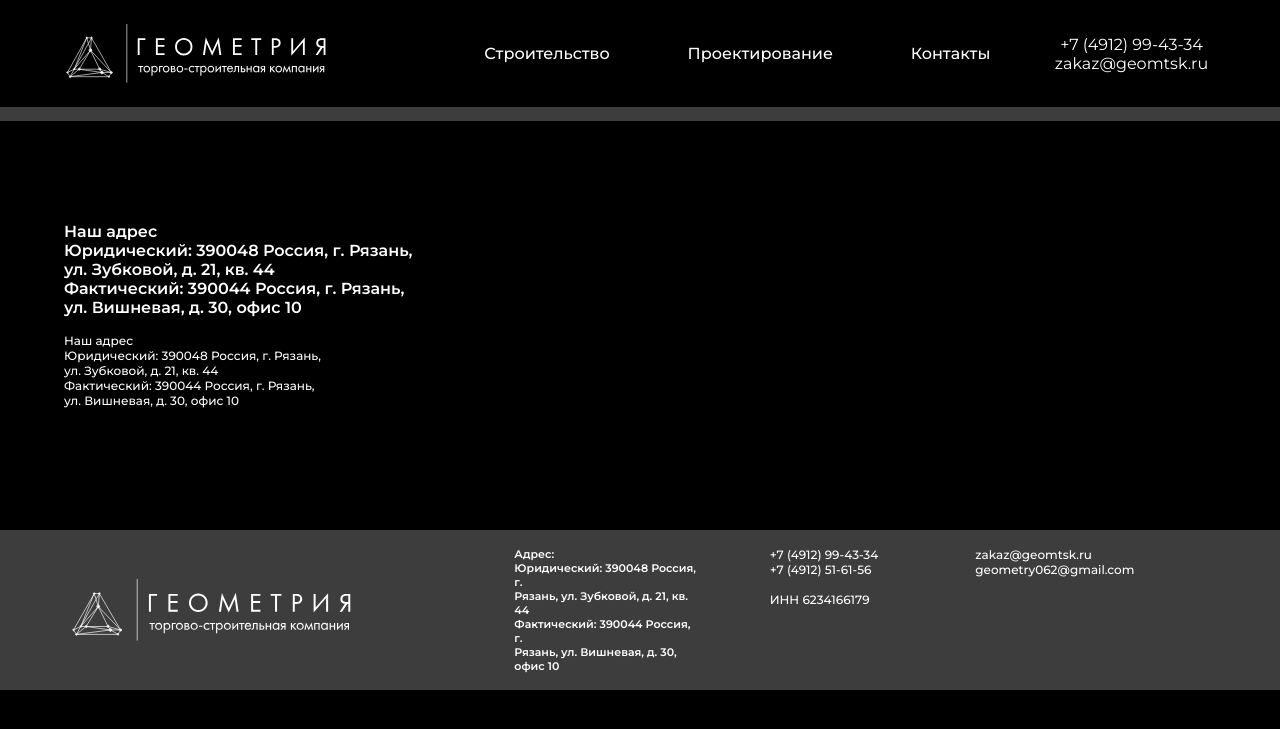
After one commit to Li18ko/Website-of-the-construction-company, a PHP site: page /contacts.php in a window 1280 px wide. The commit adds this page. Shown: the top 729 px of the page. Run offline with PHP 8.4, Linux system fonts and the light colour scheme.

Commit message:
главная страница готова, футер и шапка в отдельных файлах, начала раздел Контакты

```diff
--- /dev/null
+++ b/contacts.php
@@ -0,0 +1,46 @@
+<!DOCTYPE html>
+
+<html lang="en">
+
+  <head>
+    <meta charset="UTF-8" />
+    <title>Контакты</title>
+    <meta name="viewport" content="width=device-width, initial-scale=1.0" />
+    <link rel="stylesheet" href="styles.css" />
+    <link rel="preconnect" href="https://fonts.googleapis.com">
+    <link rel="preconnect" href="https://fonts.gstatic.com" crossorigin>
+    <link href="https://fonts.googleapis.com/css2?family=Montserrat:ital,wght@0,100..900;1,100..900&display=swap" rel="stylesheet">
+  </head>
+
+  <body>
+    <?php include 'header.html'; ?>
+    <main>
+      <div class="contacts">
+        <div class="contacts_up">
+            <div class="contacts_up_left">
+                <div class="contacts_up_left_up">
+                    <p>Наш адрес <br>
+                    Юридический: 390048 Россия, г. Рязань, <br>
+                    ул. Зубковой, д. 21, кв. 44 <br>
+                    Фактический: 390044 Россия, г. Рязань, <br>
+                    ул. Вишневая, д. 30, офис 10</p>
+                </div>
+                <div class="contacts_up_left_bottom">
+                    <p>Наш адрес <br>
+                    Юридический: 390048 Россия, г. Рязань, <br>
+                    ул. Зубковой, д. 21, кв. 44 <br>
+                    Фактический: 390044 Россия, г. Рязань, <br>
+                    ул. Вишневая, д. 30, офис 10</p>
+                </div>
+            </div>
+            <div class="contacts_up_right">
+
+            </div>
+        </div>
+
+      </div>
+    </main>
+    <?php include 'footer.html'; ?>
+  </body>
+
+</html>
--- /dev/null
+++ b/footer.html
@@ -0,0 +1,40 @@
+<!DOCTYPE html>
+
+<html lang="en">
+
+  <head>
+    <meta charset="UTF-8" />
+    <title>Главная страница</title>
+    <meta name="viewport" content="width=device-width, initial-scale=1.0" />
+    <link rel="stylesheet" href="styles.css" />
+    <link rel="preconnect" href="https://fonts.googleapis.com">
+    <link rel="preconnect" href="https://fonts.gstatic.com" crossorigin>
+    <link href="https://fonts.googleapis.com/css2?family=Montserrat:ital,wght@0,100..900;1,100..900&display=swap" rel="stylesheet">
+  </head>
+
+  <body>
+    <footer>
+      <div class="left_footer">
+        <img src="/image/Group 3.svg" alt="Логотип">
+      </div>
+      <div class="center_footer">
+        <div class="center_footer_left">
+          <p>Адрес:<br>
+            Юридический: 390048 Россия, г. <br> Рязань, ул. Зубковой, д. 21, кв. 44 <br>
+            Фактический: 390044 Россия, г. <br> Рязань, ул. Вишневая, д. 30, офис 10</p>
+        </div>
+        <div class="center_footer_center">
+          <p>+7 (4912) 99-43-34 <br>
+            +7 (4912) 51-61-56</p>
+          <p><br>ИНН 6234166179</p>
+        </div>
+        <div class="center_footer_right">
+          <p>zakaz@geomtsk.ru <br>
+            geometry062@gmail.com</p>
+        </div>
+      </div>
+    </footer>
+
+  </body>
+
+</html>
--- /dev/null
+++ b/header.html
@@ -0,0 +1,41 @@
+<!DOCTYPE html>
+
+<html lang="en">
+
+  <head>
+    <meta charset="UTF-8" />
+    <title>Главная страница</title>
+    <meta name="viewport" content="width=device-width, initial-scale=1.0" />
+    <link rel="stylesheet" href="styles.css" />
+    <link rel="preconnect" href="https://fonts.googleapis.com">
+    <link rel="preconnect" href="https://fonts.gstatic.com" crossorigin>
+    <link href="https://fonts.googleapis.com/css2?family=Montserrat:ital,wght@0,100..900;1,100..900&display=swap" rel="stylesheet">
+  </head>
+
+  <body>
+    <header>
+        <div class="black">
+            <div class="left">
+                <a href="index.php">
+                    <img src="/image/Group 3.svg" alt="Логотип">
+                </a>
+            </div>
+            <div class="center">
+                <a>Строительство</a>
+                <a>Проектирование</a>
+                <a href = "contacts.php">Контакты</a>
+            </div>
+            <div class="right">
+              <p>
+                +7 (4912) 99-43-34
+                zakaz@geomtsk.ru
+              </p>
+            </div>
+        </div>
+        <div class="grey">
+
+        </div>
+    </header>
+  </body>
+
+</html>
--- a/styles.css
+++ b/styles.css
@@ -36,7 +36,7 @@ body {
 }
 
 .right {
-    flex-basis: 10%;
+    flex-basis: 20%;
     display: flex;
     align-items: center;
     text-align: center;
@@ -497,4 +497,96 @@ main {
 footer{
     height: 160px;
     background-color: #3D3D3D;
+    display: flex;
+    justify-content: space-between;
+    align-items: center;
 }
+
+.left_footer, .center_footer {
+    margin: 0 4%;
+    justify-content: space-between;
+    align-items: center;
+}
+
+.left_footer {
+    flex-basis: 30%
+
+}
+
+.center_footer{
+    flex-basis: 70%;
+    display: flex;
+    align-items: flex-start;
+}
+
+.left_footer img{
+    width: 87%;
+    height: 55%;
+    margin: 0 auto;
+    display: block;
+}
+
+.center_footer_left{
+    flex: 35%;
+    margin: 0 2%;
+}
+
+.center_footer_center{
+    flex: 25%;
+    margin: 0 2%;
+}
+
+.center_footer_right{
+    flex: 40%;
+    margin: 0 2%;
+}
+
+.center_footer_left p {
+    color: #FFFFFF;
+    font-size: 11px;
+    font-weight: 600;
+    margin: 0 10%;
+}
+
+.center_footer_center p {
+    color: #FFFFFF;
+    font-size: 12px;
+    font-weight: 500;
+    margin: 0 10%;
+}
+
+.center_footer_right p {
+    color: #FFFFFF;
+    font-size: 12px;
+    font-weight: 500;
+    margin: 0 10%;
+}
+
+.contacts {
+    margin-top: 85px;
+    margin-bottom: 110px;
+}
+
+.contacts_up {
+    display: flex;
+}
+
+.contacts_up_left {
+    flex: 40%
+}
+
+.contacts_up_right {
+    flex: 60%
+}
+
+.contacts_up_left_up p {
+    color: #FFFFFF;
+    font-size: 16px;
+    font-weight: 600;
+}
+
+.contacts_up_left_bottom p {
+    color: #FFFFFF;
+    font-size: 12px;
+    font-weight: 500;
+}
```
Also changed, not shown: index.php (renamed from index.html, +2 -27 lines).
